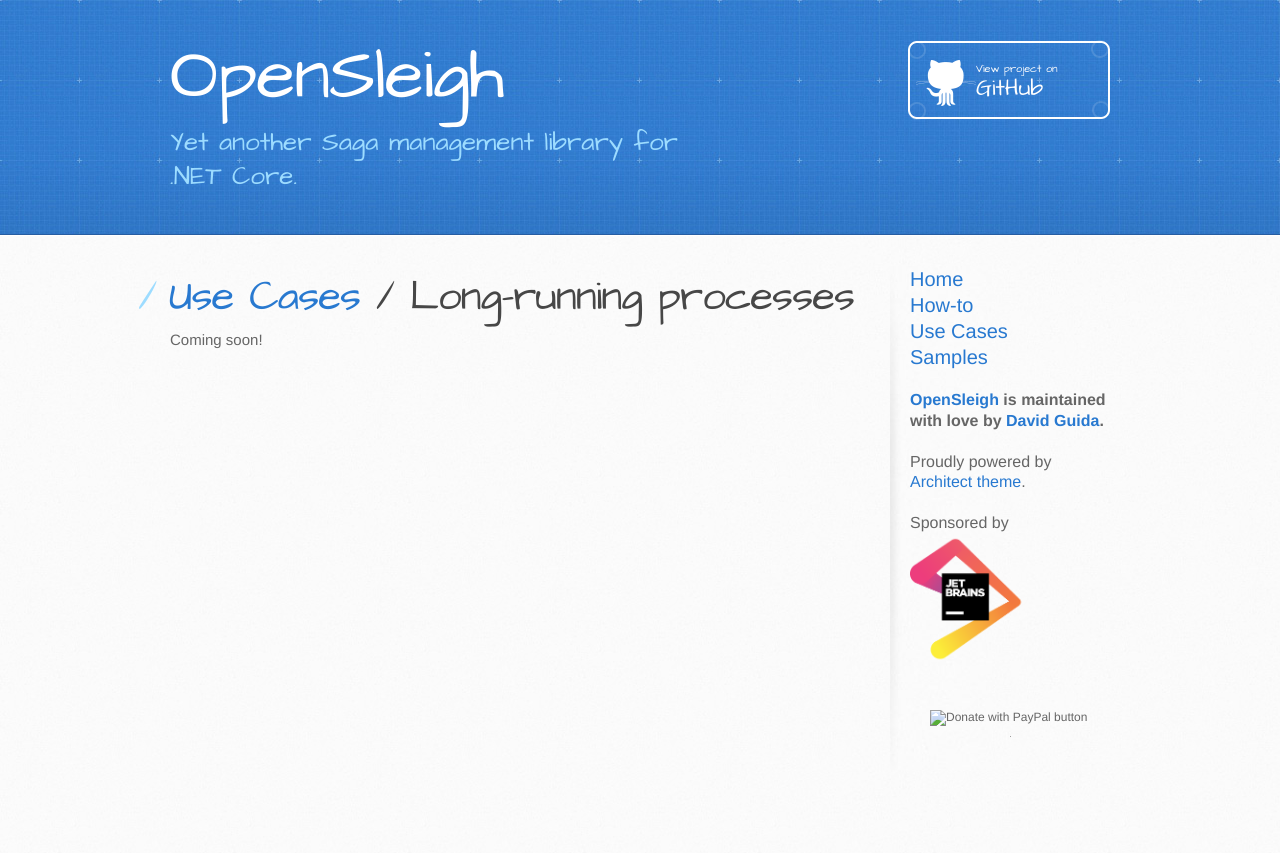
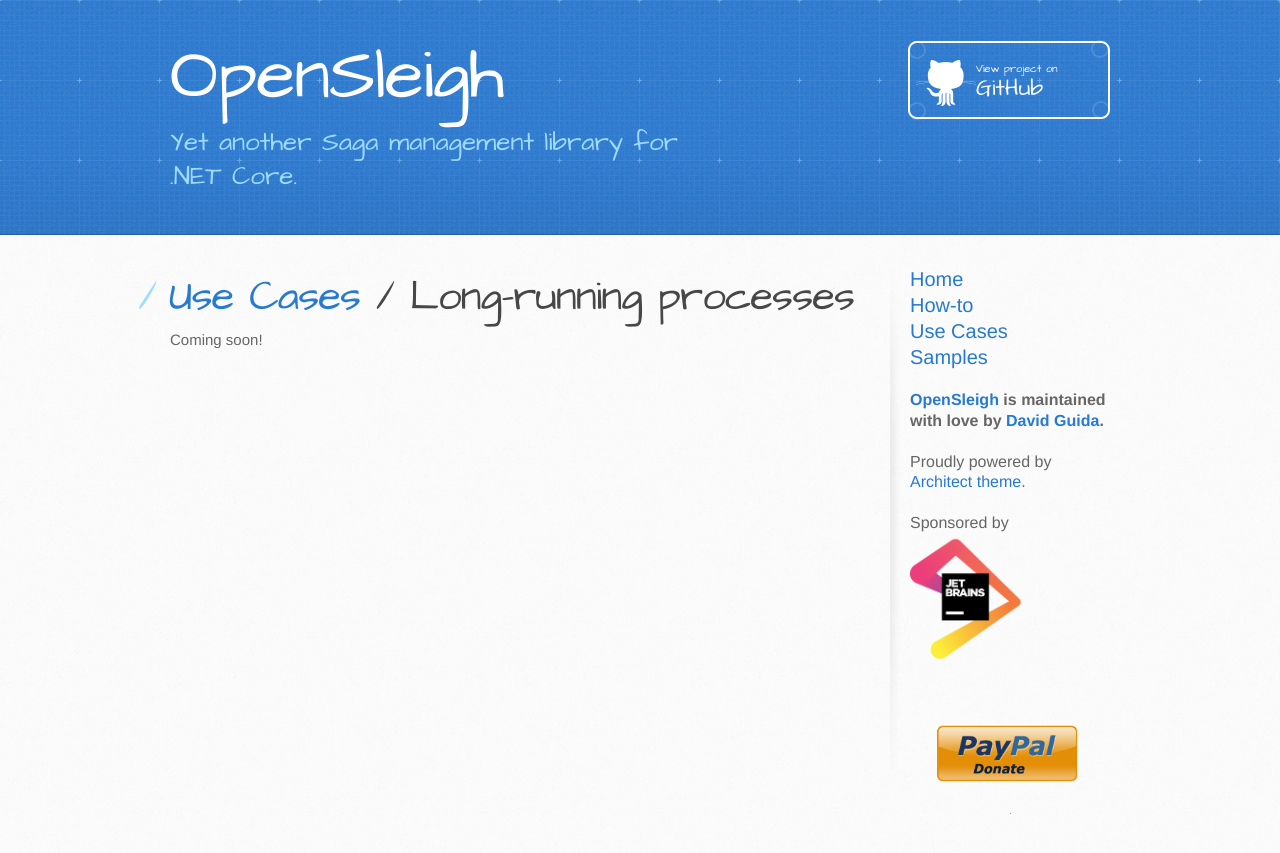
Before and after one commit to mizrael/OpenSleigh-Web, a Jekyll site: the page built from use-cases/long-running-processes.md, in a window 1280 px wide. Shown: the top 853 px of the page. Built offline with Jekyll 4.4.1, drawn with Linux system fonts in a browser that asks for light colours.

Commit message:
minor fixes

```diff
--- a/_layouts/default.html
+++ b/_layouts/default.html
@@ -27,7 +27,7 @@
   </head>
 
   <body>
-    <header>
+    <header id="site-header">
       <div class="inner">
         <a href="{{ '/' | absolute_url }}">
           <h1>{{ site.title  }}</h1>
@@ -74,7 +74,7 @@
             <form action="https://www.paypal.com/donate" method="post" target="_top">
               <input type="hidden" name="business" value="9F94U4GWN7YS6" />
               <input type="hidden" name="currency_code" value="CAD" />
-              <input type="image" src="assets/images/paypal-donate.png" border="0" name="submit" title="PayPal - The safer, easier way to pay online!" alt="Donate with PayPal button" />
+              <input type="image" src="/assets/images/paypal-donate.png" border="0" name="submit" title="PayPal - The safer, easier way to pay online!" alt="Donate with PayPal button" />
               <img alt="" border="0" src="https://www.paypal.com/en_CA/i/scr/pixel.gif" width="1" height="1" />
               </form>
           </div>
@@ -84,5 +84,6 @@
 
     <script async src="https://pagead2.googlesyndication.com/pagead/js/adsbygoogle.js?client=ca-pub-2371802329711833"
      crossorigin="anonymous"></script>
+    <script src="/assets/scripts/site.js" type="text/javascript"></script>
   </body>
 </html>
```
Also changed, not shown: assets/scripts/site.js (added).
